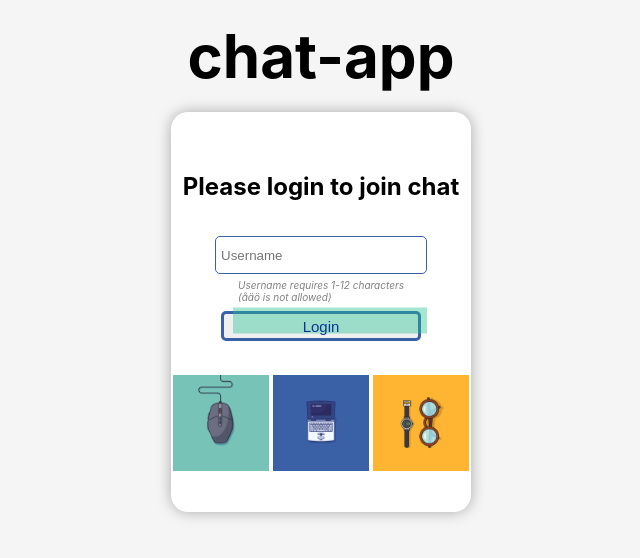
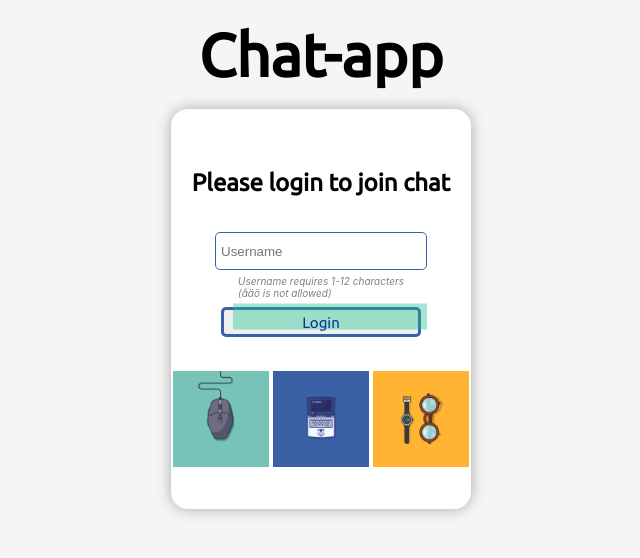
Before and after one commit to annaeklov/mandatory-advanced-js1, a React (Create React App) app: page / in a window 1280 px wide. Shown: the top 558 px of the page, without its empty margins (319-959 px from the left). Built offline with nearby package versions, Linux system fonts and the light colour scheme.

Commit message:
links done

```diff
--- a/package.json
+++ b/package.json
@@ -9,6 +9,7 @@
     "react": "^16.12.0",
     "react-dom": "^16.12.0",
     "react-emojione": "^5.0.1",
+    "react-linkify": "^1.0.0-alpha",
     "react-scripts": "3.3.0",
     "socket.io-client": "^2.3.0"
   },
--- a/public/index.html
+++ b/public/index.html
@@ -4,6 +4,7 @@
     <meta charset="utf-8" />
     <link rel="icon" href="%PUBLIC_URL%/favicon.ico" />
     <meta name="viewport" content="width=device-width, initial-scale=1" />
+    <link href="https://fonts.googleapis.com/css?family=Ubuntu&display=swap" rel="stylesheet">
     <meta name="theme-color" content="#000000" />
     <meta
       name="description"
--- a/src/App.css
+++ b/src/App.css
@@ -7,6 +7,7 @@
   width: 100vw;
   height: 100vh;
   background-color: rgb(245, 245, 245);
+
 }
 
 /*--HEADER--*/
@@ -19,6 +20,8 @@
 .header-h1{
   font-size: 60px;
   margin: 20px;
+  font-family: 'Ubuntu', sans-serif;
+
 }
 
 /*--LOGIN--*/
@@ -37,6 +40,8 @@
 
 .login-h2{
   margin: 60px 0 30px 0;
+  font-family: 'Ubuntu', sans-serif;
+
 }
 
 .login-inputField, .login-button{
@@ -67,6 +72,8 @@
   transition-duration: 0.1s;
   outline: none;
   font-size: 15px;
+  font-family: 'Ubuntu', sans-serif;
+
 }
 
 .login-button:hover {
@@ -96,8 +103,6 @@
   background-color: rgba(255, 180, 50, 0.61);
 }
 
-
-
 .login-pic-cont{
   display: flex;
   justify-content: space-around;
@@ -124,8 +129,6 @@
   box-shadow: 0px 0px 15px -1px rgba(0, 0, 0, 0.351);
 }
 
-
-
 .chatViewTop{
   display: flex;
   justify-content: space-around;
@@ -137,12 +140,16 @@
 .chatView-h2{
   margin-left: 10px;
   font-size: 15px;
+  font-family: 'Ubuntu', sans-serif;
+
 }
 
 .chatView-h2 p{
   margin: 0;
   font-size: 25px;
   color: 	#3A61A6;
+  font-family: 'Ubuntu', sans-serif;
+
 }
 
 .chatView-pic-cont{
@@ -179,6 +186,7 @@
   margin-top: 3px;
   cursor: pointer;
   color: rgb(13, 52, 148);
+  font-family: 'Ubuntu', sans-serif;
 }
 
 .chatView-logoutBtn:hover {
@@ -224,8 +232,6 @@
   word-wrap: break-word;
 }
 
-
-
 /*--CHAT WRITE--*/
 
 .chatWrite{
@@ -263,9 +269,7 @@
   font-size: 15px;
   height: 80%;
   border-radius: 5px;
-
-
-
+  font-family: 'Ubuntu', sans-serif;
 }
 
 .chatWrite-top-sendButton:hover {
@@ -295,8 +299,6 @@
   background-color: rgba(255, 180, 50, 0.61);
 }
 
-
-
 .chatWrite-bottom-p{
   color: grey;
   font-style: italic;
--- a/src/App.js
+++ b/src/App.js
@@ -8,7 +8,7 @@ class App extends React.Component {
   constructor(props) {
     super(props);
     this.state = {
-      username: "", //kunna uppdatera sida och fortfarande vara inloggad
+      username: "",
       inputValue: ""
     };
     this.handleLogin = this.handleLogin.bind(this);
@@ -16,15 +16,18 @@ class App extends React.Component {
     this.handleExitChat = this.handleExitChat.bind(this);
   }
 
+//när man klickar på login-knappen
   handleLogin() {
     this.setState({ username: this.state.inputValue });
     this.setState({ inputValue: "" });
   }
 
+//när det skrivs något i input i login
   handleChange(e) {
     this.setState({ inputValue: e.target.value });
   }
 
+//när man trycker på logout-knappen
   handleExitChat() {
     this.setState({ username: "" });
   }
@@ -32,19 +35,16 @@ class App extends React.Component {
   render() {
     let login = (
       <Login
-        loginFunc={this.handleLogin}
-        changeFunc={this.handleChange}
-        inputField={this.state.inputValue}
-      />
-    );
+        loginFunc={this.handleLogin} //denna som gör att login.js kan använda metoden. i login.js skriver man onClick={this.props.loginFunc} på knappen
+        changeFunc={this.handleChange} // onChange={this.props.changeFunc} i login.js
+        inputField={this.state.inputValue} // value={this.props.inputField} i login.js
+      />);
     let chatView = (
       <ChatView
-        username={this.state.username}
-        exitChat={this.handleExitChat}
-      />
-    );
-
-    let validUsername = /[a-z_-]{1,12}/g.test (this.state.username); // åäö ska INTE funka, det måste dit
+        username={this.state.username} // username={this.props.username} i både chatWrite.js och chatView.js
+        exitChat={this.handleExitChat} // onClick={this.props.exitChat} i chatView på logout-knapp
+        />);
+    let validUsername = /[a-z_-]{1,12}/g.test(this.state.username);
     return (
       <div className="App">
         <Header />
--- a/src/components/chatView.js
+++ b/src/components/chatView.js
@@ -5,6 +5,7 @@ import picLogin from "../img/picLogin.png";
 import picLogin2 from "../img/picLogin2.png";
 import picLogin3 from "../img/picLogin3.png";
 import Emojify from "react-emojione";
+import Linkify from "react-linkify";
 
 class ChatView extends React.Component {
   constructor(props) {
@@ -13,11 +14,13 @@ class ChatView extends React.Component {
     this.state = {
       messageList: []
     };
+
     this.scrollBar = React.createRef();
     this.handleScrollBar = this.handleScrollBar.bind(this);
     this.handleNewMessage = this.handleNewMessage.bind(this);
   }
 
+// när sidan laddas in, hämtar alla meddelanden, och nya
   componentDidMount() {
     this.socket.on("messages", data => {
       this.setState({ messageList: data });
@@ -27,6 +30,7 @@ class ChatView extends React.Component {
     this.socket.on("new_message", this.handleNewMessage);
   }
 
+// data är nya meddelandet, this.state.messageList är de gamla meddelandena, punkterna lägger ihop två arrayer till en, som blir till messageList.
   handleNewMessage(data) {
     this.setState({ messageList: [...this.state.messageList, data] });
     this.handleScrollBar();
@@ -45,10 +49,12 @@ class ChatView extends React.Component {
     let renderChat = this.state.messageList.map(message => {
       return (
         <Emojify>
-          <div className="chatView-messageBox" key={message.id}>
-            <p className="chatView-messageBox-username">{message.username}</p>
-            <p className="chatView-messageBox-content">{message.content}</p>
-          </div>
+          <Linkify>
+            <div className="chatView-messageBox" key={message.id}>
+              <p className="chatView-messageBox-username">{message.username}</p>
+              <p className="chatView-messageBox-content">{message.content}</p>
+            </div>
+          </Linkify>
         </Emojify>
       );
     });
@@ -66,7 +72,11 @@ class ChatView extends React.Component {
           </div>
         </div>
         <div className="chatViewInner" ref={this.scrollBar}>
-          {this.state.messageList.length ? renderChat : <p className="loading">Loading...</p>}
+          {this.state.messageList.length ? (
+            renderChat
+          ) : (
+            <p className="loading">Loading...</p>
+          )}
         </div>
         <ChatWrite username={this.props.username} />
         <button className="chatView-logoutBtn" onClick={this.props.exitChat}>
--- a/src/components/header.js
+++ b/src/components/header.js
@@ -5,7 +5,7 @@ class Header extends React.Component {
 
     return (
       <header className="header">
-        <h1 className="header-h1">chat-app</h1>
+        <h1 className="header-h1">Chat-app</h1>
       </header>
     );
   }
--- a/src/components/login.js
+++ b/src/components/login.js
@@ -3,29 +3,30 @@ import picLogin from "../img/picLogin.png";
 import picLogin2 from "../img/picLogin2.png";
 import picLogin3 from "../img/picLogin3.png";
 
-
 class Login extends React.Component {
   constructor(props) {
     super(props);
+    // props finns för att kunna ta emot state från föräldrar eller att skicka state neråt till barn. Just denna constructor har inga state pga det finns inget som ska ändras på, det ligger i app.js
   }
 
   render() {
-
 
     return (
       <div className="loginCont">
         <h2 className="login-h2">Please login to join chat</h2>
         <input
-          required
           className="login-inputField"
           type="text"
+          required
           placeholder="Username"
-          onChange={this.props.changeFunc}
-          value={this.props.inputField}
+          onChange={this.props.changeFunc} // kommer från en metod i app.js
+          value={this.props.inputField} // kommer från en state i app.js
         />
-        <p className="login-p">Username requires 1-12 characters <br/>
-        (åäö is not allowed)</p>
-        <button className="login-button" onClick={this.props.loginFunc}>
+        <p className="login-p">
+          Username requires 1-12 characters <br />
+          (åäö is not allowed)
+        </p>
+        <button className="login-button" onClick={this.props.loginFunc} /* kommer från en metod i app.js */ >
           Login
         </button>
         <div className="login-pic-cont">
```
Also changed, not shown: 1 other file (tests, documents, lock files or other folders).
